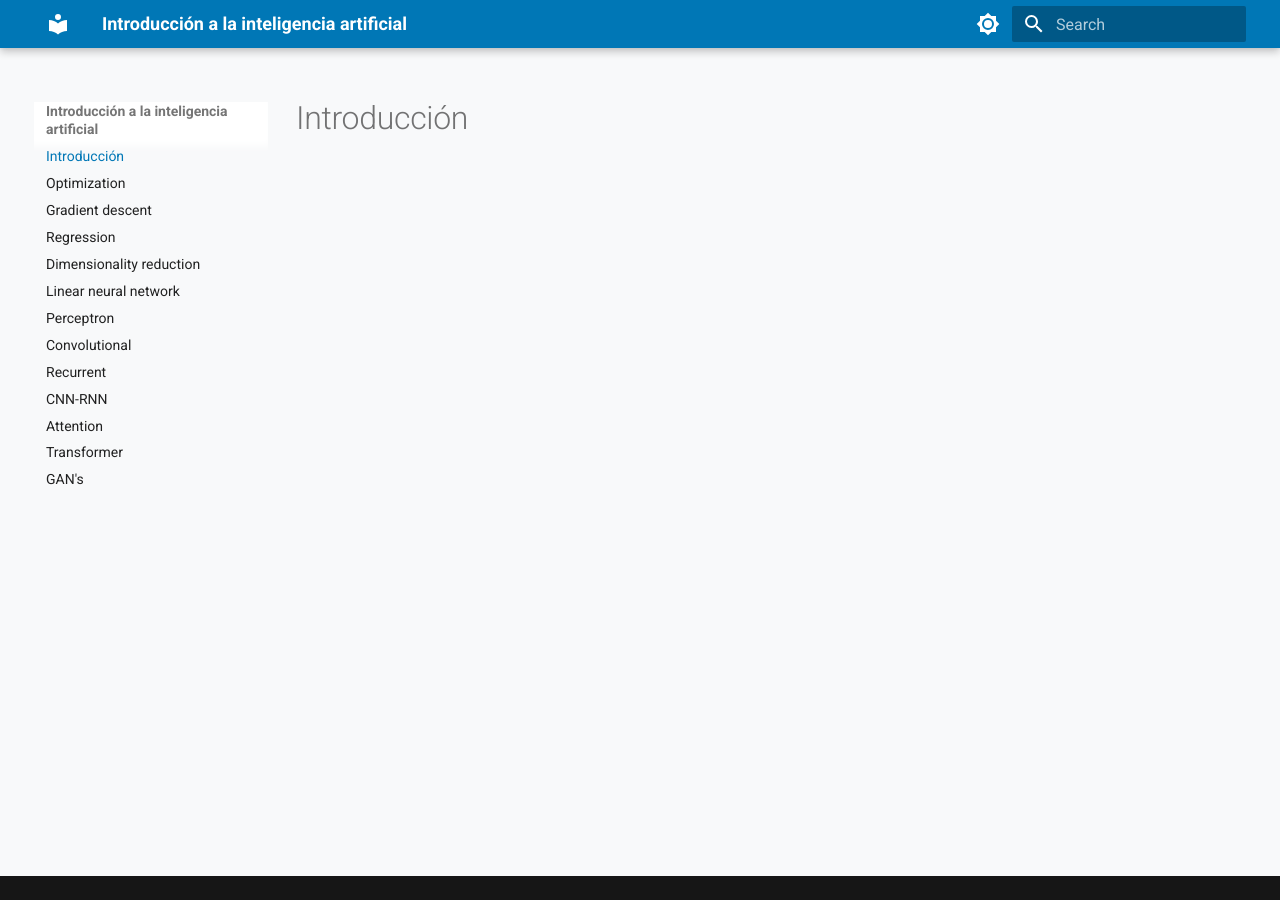
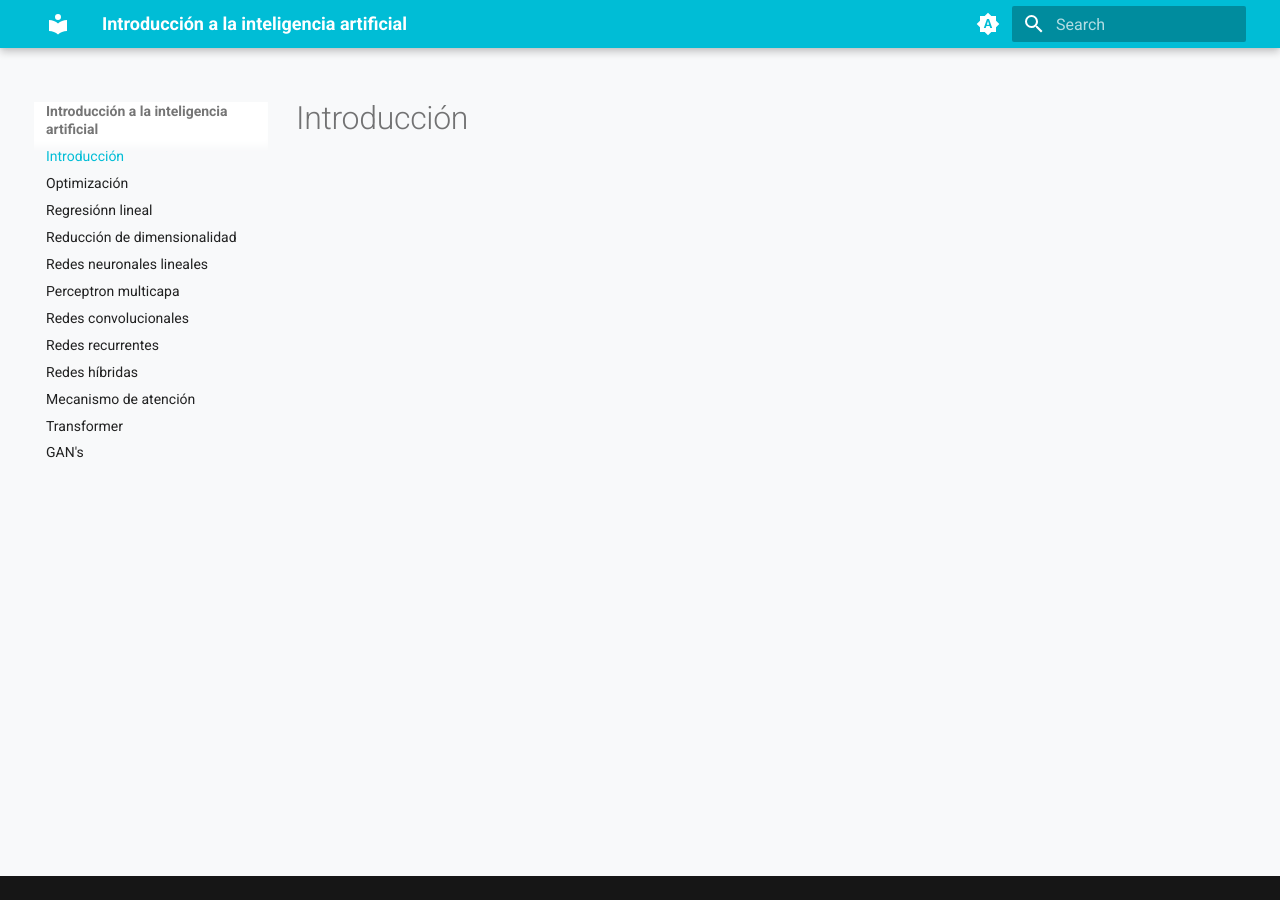
Before and after one commit to giovannilopez9808/NotasTallerIntroduccionIA, an MkDocs documentation site: the page built from docs/index.md, in a window 1280 px wide. Built offline with MkDocs 1.6.1 and Material for MkDocs 9.7.7, drawn with Linux system fonts in a browser that asks for light colours.

Commit message:
Spanish nav

```diff
--- a/mkdocs.yml
+++ b/mkdocs.yml
@@ -1,51 +1,17 @@
 site_name: Introducción a la inteligencia artificial
 nav:
   - Introducción: ./index.md
-  - Optimization: ./optimization.md
-  - Gradient descent: ./gradient_descent.md
-  - Regression: ./regression.md
-  - Dimensionality reduction: ./dimensionality_reduction.md
-  - Linear neural network: ./linear_neural_network.md
-  - Perceptron: ./perceptron.md
-  - Convolutional: ./convolutional.md
-  - Recurrent: ./recurrent.md
-  - CNN-RNN: ./cnnrnn.md
-  - Attention: ./attention.md
+  - Optimización: ./optimization.md
+  - Regresiónn lineal: ./regression.md
+  - Reducción de dimensionalidad: ./dimensionality_reduction.md
+  - Redes neuronales lineales: ./linear_neural_network.md
+  - Perceptron multicapa: ./perceptron.md
+  - Redes convolucionales: ./convolutional.md
+  - Redes recurrentes: ./recurrent.md
+  - Redes híbridas: ./cnnrnn.md
+  - Mecanismo de atención: ./attention.md
   - Transformer: ./transformer.md
   - GAN's: ./gan.md
-theme:
-  name: material
-  highlightjs: true
-  hljs_languages:
-    - yaml
-    - rust
-  palette:
-    - media: "(prefers-color-scheme: light)"
-      scheme: default
-      primary: custom
-      toggle:
-        icon: material/brightness-7
-        name: Switch to dark mode
-
-    # Palette toggle for dark mode
-    - media: "(prefers-color-scheme: dark)"
-      primary: custom
-      scheme: slate
-      toggle:
-        icon: material/brightness-4
-        name: Switch to light mode
-  features:
-    - navigation.indexes
-    #- toc.integrate
-    - navigation.top
-
-markdown_extensions:
-  - pymdownx.arithmatex:
-      generic: true
-  - attr_list
-  - pymdownx.emoji:
-      emoji_index: !!python/name:material.extensions.emoji.twemoji
-      emoji_generator: !!python/name:material.extensions.emoji.to_svg
 
 #- katex optimization for large equations
 extra_javascript:
@@ -56,7 +22,55 @@ extra_javascript:
 extra_css:
   - https://cdnjs.cloudflare.com/ajax/libs/KaTeX/0.16.7/katex.min.css
   - stylesheets/extra.css
-  #- stylesheets/dark_theme.css
-  #- stylesheets/codehilite.css
+
+theme:
+  name: material
+  highlightjs: true
+  hljs_languages:
+    - yaml
+    - rust
+  palette:
+    # Palette toggle for automatic mode
+    - media: "(prefers-color-scheme)"
+      toggle:
+        icon: material/brightness-auto
+        name: Switch to light mode
+
+    # Palette toggle for light mode
+    - media: "(prefers-color-scheme: light)"
+      scheme: default
+      primary: cyan
+      accent: cyan
+      toggle:
+        icon: material/toggle-switch
+        name: Switch to dark mode
+
+    # Palette toggle for dark mode
+    - media: "(prefers-color-scheme: dark)"
+      primary: deep purple
+      accent: deep purple
+      scheme: slate
+      toggle:
+        icon: material/toggle-switch-off-outline
+        name: Switch to light mode
+  features:
+    - navigation.sections
+    - navigation.expand
+    - navigation.top
+    - toc.integrate
+    #- navigation.tabs
+    #- navigation.indexes
+    #- toc.integrate
+
+markdown_extensions:
+  - toc:
+      toc_depth: 2
+  - pymdownx.arithmatex:
+      generic: true
+  - attr_list
+  - pymdownx.emoji:
+      emoji_index: !!python/name:material.extensions.emoji.twemoji
+      emoji_generator: !!python/name:material.extensions.emoji.to_svg
+
 extra:
   generator: false
```
